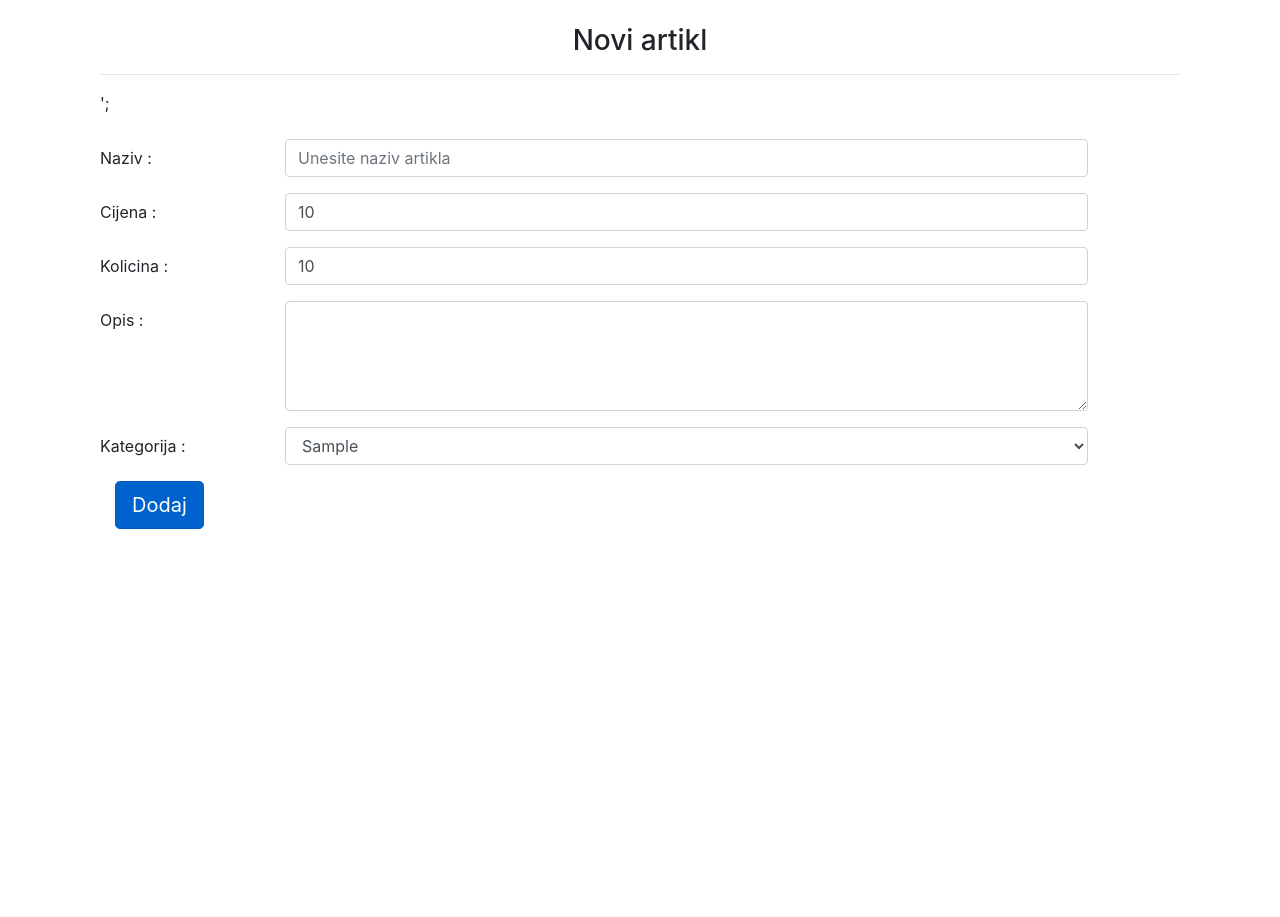
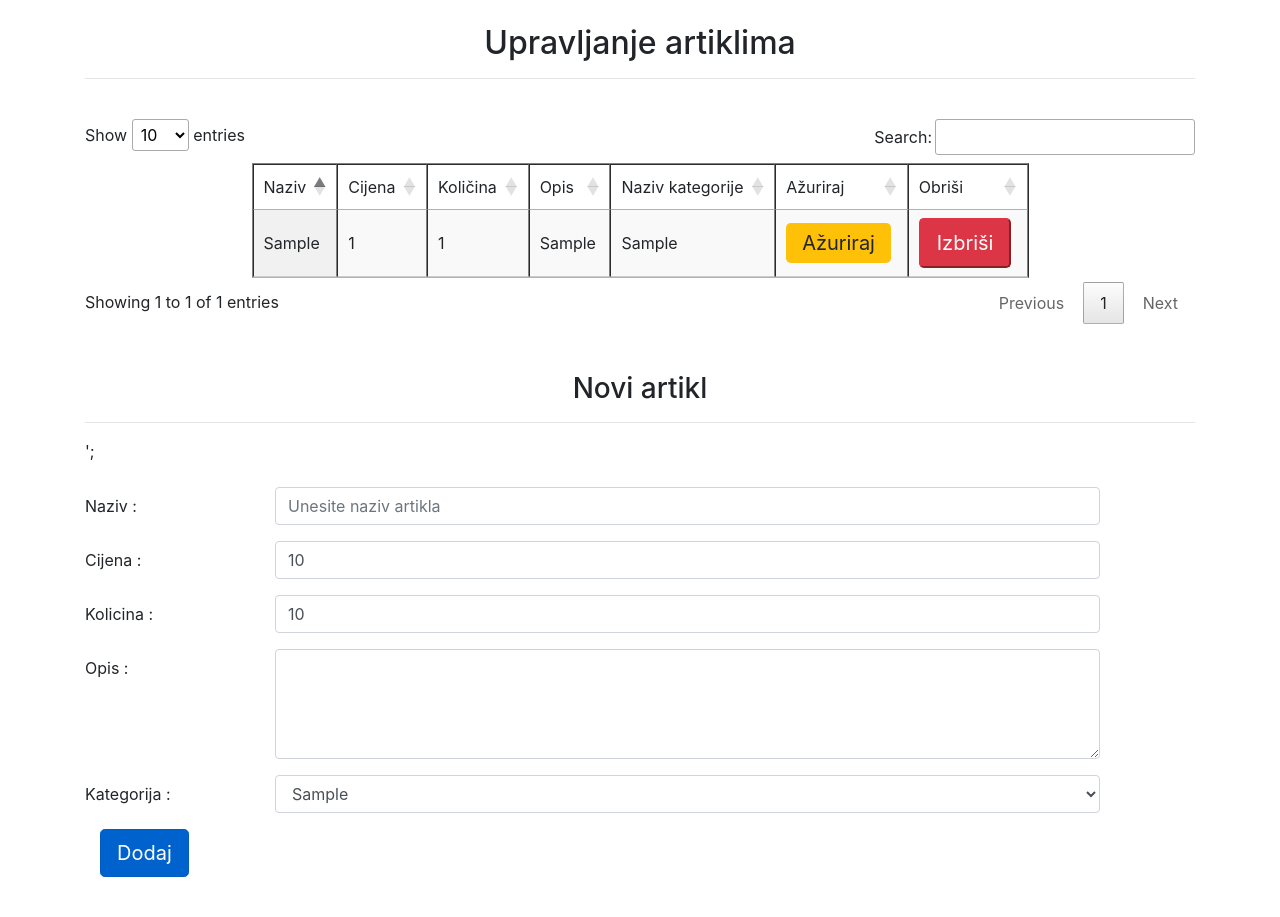
Before and after one commit to AIR-FOI-HR/AIR1914, a PHP site: page /Stranice/Artikli.php in a window 1280 px wide. Shown: the part 276-1193 px from the top of the page. Before the commit the page ends 805 px from the top, so only its background shows below. Run offline with PHP 8.4, Linux system fonts and the light colour scheme; tables that the repository leaves empty hold one stand-in row (values such as "Sample post"); some libraries are stand-ins or nearby versions.

Commit message:
Dodavanje funkcije za dohvaćanje artikala  i html tagova u skriptu Artikli.php #36

```diff
--- a/Food2GoWebDio/Stranice/Artikli.php
+++ b/Food2GoWebDio/Stranice/Artikli.php
@@ -7,6 +7,14 @@ $artikl=[];
 <br>
 <div class="container h-100" >
 
+    <p class="h2 text-center"> Upravljanje artiklima </p><hr><br>
+    <div class="row h-100 justify-content-center align-items-center ">
+        <form class="col-12" method="post" name="upravljanjeArtiklima" id="artikli">
+            <?php
+            DohvatiArtikle();
+            ?>
+            <br>
+            <br>
 
         <form class="col-12" method="post" id="formaZaRadArtiklima">
             <p  class="h3 text-center">Novi artikl</p><hr>';
```
